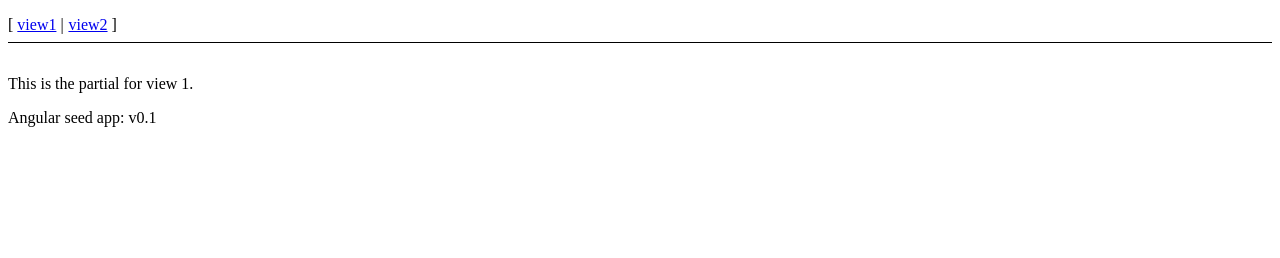
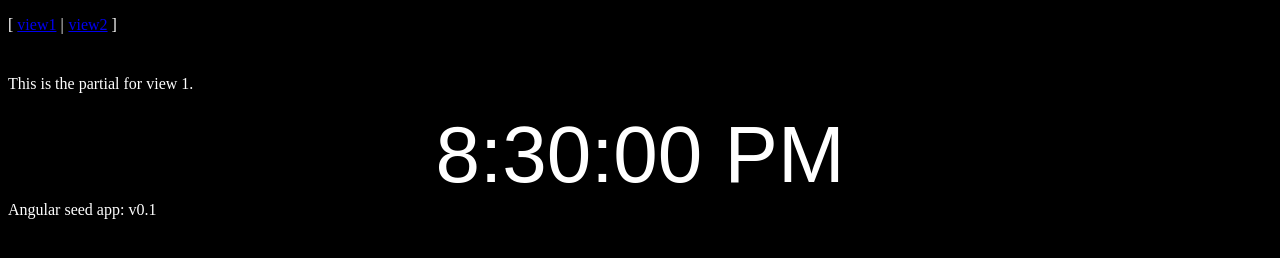
Before and after one commit to leopd/kidclock, a website: page app/index.html at #/view1 in a window 1280 px wide. Drawn offline with Linux system fonts and the light colour scheme.

Commit message:
Just showing fixed time.

```diff
--- a/app/css/app.css
+++ b/app/css/app.css
@@ -28,3 +28,14 @@
   content: "";
   padding: 0;
 }
+
+body {
+    background: black;
+    color: white;
+}
+
+.clock {
+    font-family: sans-serif;
+    font-size: 80px;
+    text-align: center;
+}
--- a/app/partials/partial1.html
+++ b/app/partials/partial1.html
@@ -1 +1,5 @@
 <p>This is the partial for view 1.</p>
+
+<div class="clock">
+  8:30:00 PM
+</div>
```
